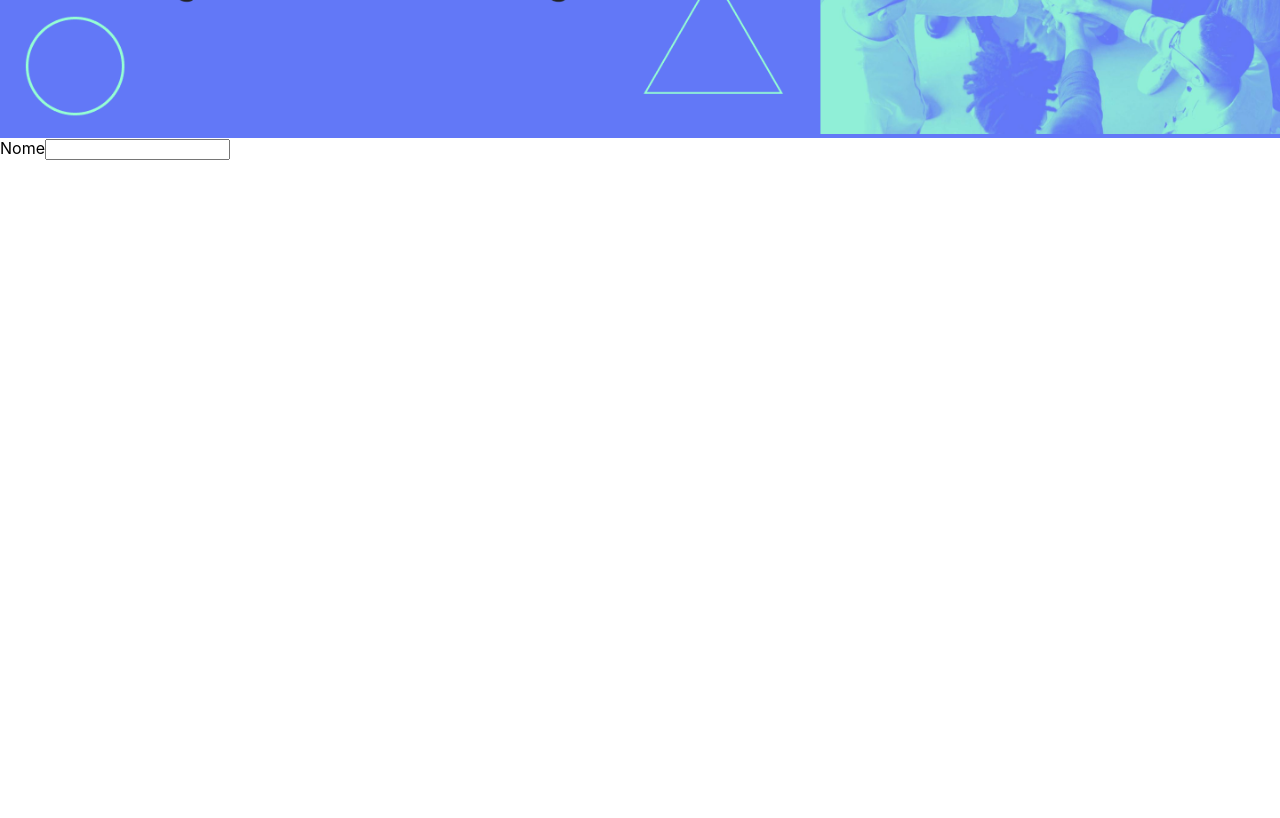
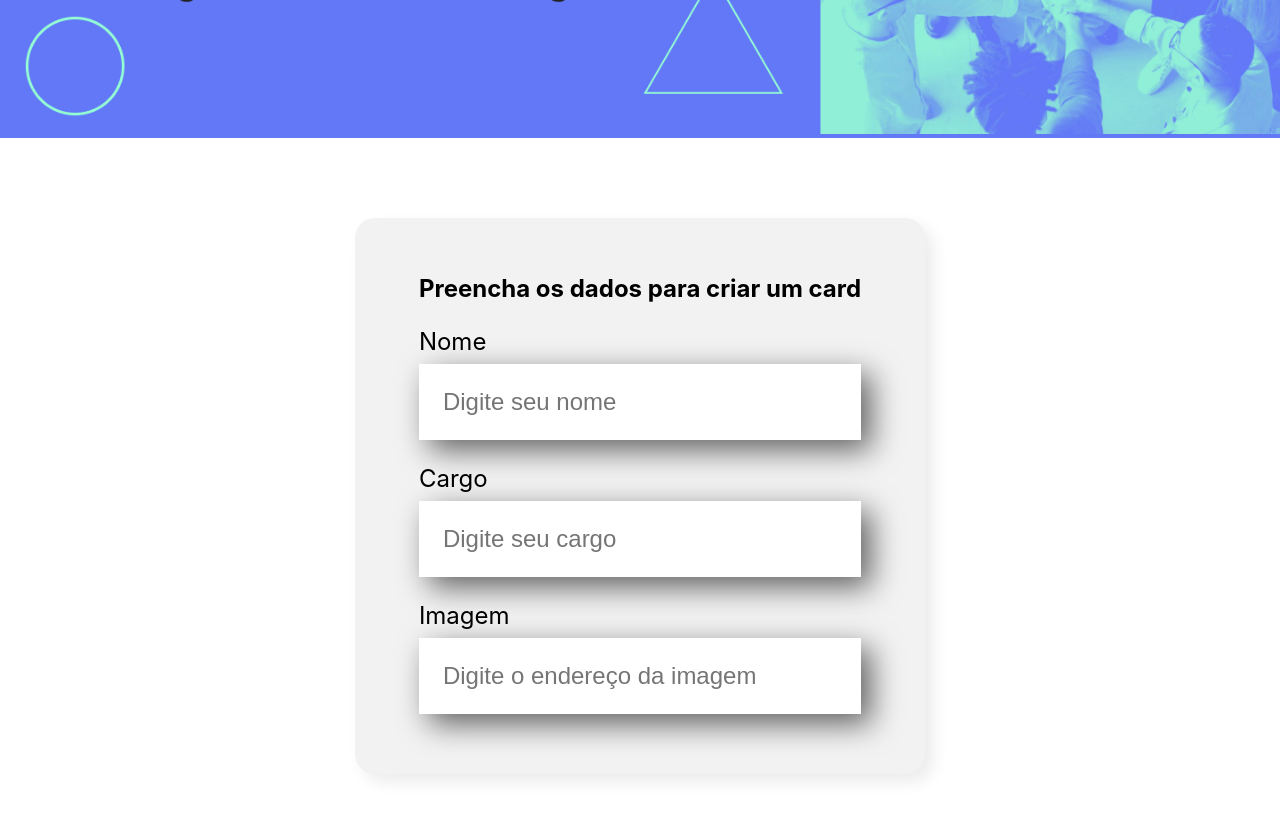
Before and after one commit to andre-franciosi/organo, a React (Create React App) app: page / in a window 1280 px wide. Shown: the part 360-1178 px from the top of the page. Before the commit the page ends 800 px from the top, so only its background shows below. Built offline with nearby package versions, Linux system fonts and the light colour scheme.

Commit message:
Add Componentes
Adicionando componente de formulário e Editando componente CampoTexto

```diff
--- a/src/App.js
+++ b/src/App.js
@@ -1,11 +1,11 @@
 import Banner from './components/Banner';
-import CampoTexto from './components/CampoTexto';
+import Formulario from './components/Formulario';
 
 function App() {
   return (
     <div className="App">
       <Banner/>
-      <CampoTexto/>
+      <Formulario/>
     </div>
   );
 }
--- a/src/components/CampoTexto/CampoTexto.css
+++ b/src/components/CampoTexto/CampoTexto.css
@@ -0,0 +1,19 @@
+.campo-texto{
+    margin: 24px 0;
+}
+
+.campo-texto label{
+    display: block;
+    margin-bottom: 8px;
+    font-size: 24px;
+}
+
+.campo-texto input{
+    background-color: #fff;
+    box-shadow: 10px 10px 30px rgba(0, 0, 0, 0.6);
+    width: 100%;
+    border: none;
+    font-size: 24px;
+    padding: 24px;
+    box-sizing: border-box;
+}
--- a/src/components/CampoTexto/index.js
+++ b/src/components/CampoTexto/index.js
@@ -1,8 +1,10 @@
-const CampoTexto = () => {
+import './CampoTexto.css'
+
+const CampoTexto = (props) => {
     return(
-        <div>
-            <label>Nome</label>
-            <input></input>
+        <div className="campo-texto">
+            <label>{props.label}</label>
+            <input placeholder={props.placeholder}></input>
         </div>
     )
 }
--- /dev/null
+++ b/src/components/Formulario/Formulario.css
@@ -0,0 +1,13 @@
+.formulario{
+    display: flex;
+    justify-content: center;
+    margin: 80px 0;
+}
+
+.formulario form{
+    max-width: 80%;
+    background-color: #f2f2f2;
+    border-radius: 20px;
+    padding: 36px 64px;
+    box-shadow: 8px 8px 16px rgba(0, 0, 0, 0.08);
+}
--- /dev/null
+++ b/src/components/Formulario/index.js
@@ -0,0 +1,17 @@
+import CampoTexto from "../CampoTexto"
+import "./Formulario.css"
+
+function Formulario() {
+    return (
+        <section className="formulario">
+            <form>
+                <h2> Preencha os dados para criar um card</h2>
+                <CampoTexto label="Nome" placeholder="Digite seu nome" />
+                <CampoTexto label="Cargo" placeholder="Digite seu cargo" />
+                <CampoTexto label="Imagem" placeholder="Digite o endereço da imagem" />
+            </form>
+        </section>
+    )
+}
+
+export default Formulario
```
